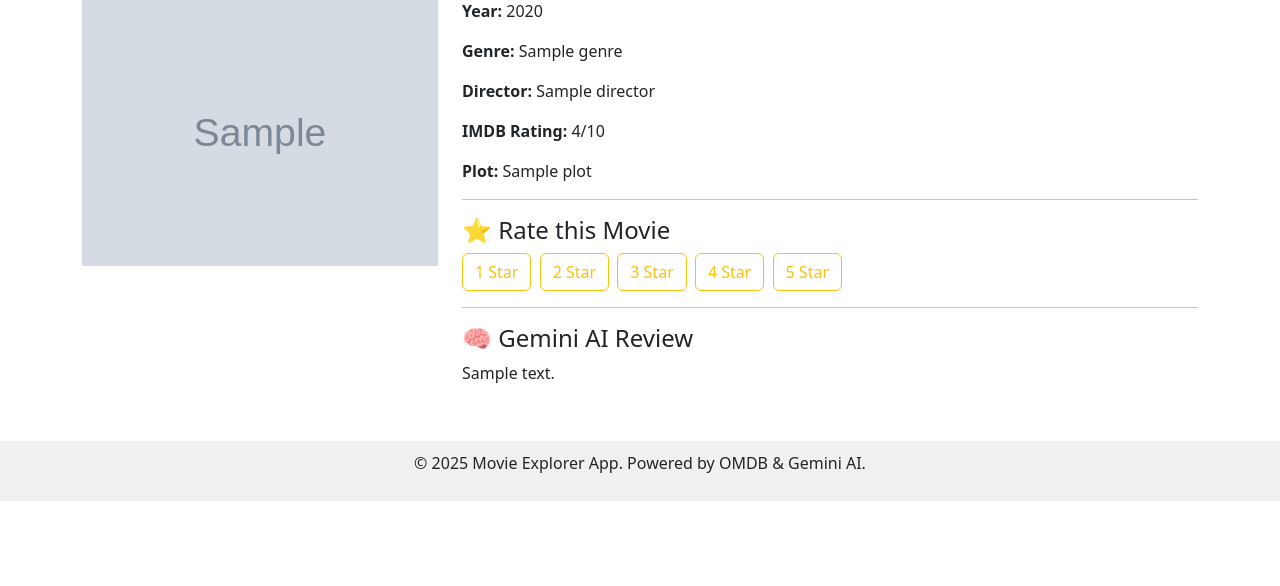
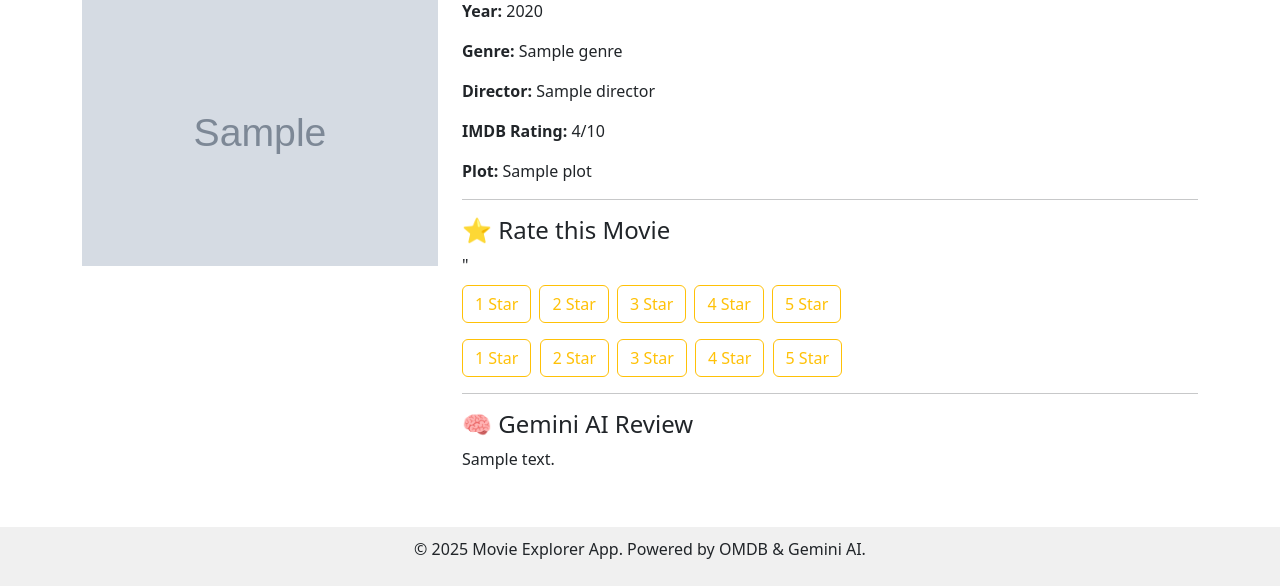
Before and after one commit to pateldhriti/cosc-4806-Project, a PHP site: template app/views/movie/show.php in a window 1280 px wide. Shown: the part 135-721 px from the top of the page. Run offline with PHP 8.4, Linux system fonts and the light colour scheme; the template is opened without the code that fills it: most values are stand-ins (such as "Sample title", 1, 10 or a date in 2020); grey boxes marked "Sample" are stand-in pictures.

Commit message:
update the rating section inside the view

```diff
--- a/app/views/movie/show.php
+++ b/app/views/movie/show.php
@@ -4,8 +4,9 @@
   <h2><?= htmlspecialchars($data['title']) ?></h2>
   <div class= "row mt-3">
   <div class="col-md-4">
-    <img src="<?= $data['movie']['Poster'] ?>" class="img-fluid" alt="Poster">
+  <img src="<?= $data['movie']['Poster'] ?>" class="img-fluid" alt="Poster">
     </div>
+
     <div class="col-md-8">
       <p><strong>Year:</strong> <?= $data['movie']['Year'] ?></p>
       <p><strong>Genre:</strong> <?= $data['movie']['Genre'] ?></p>
@@ -15,6 +16,17 @@
 
       <hr>
       <h4>⭐ Rate this Movie</h4>
+      <form action="/index.php" method="post">
+        <input type="hidden" name="url" value="Movie/saveRating">
+        <input type="hidden" name="title" value="<?= htmlspecialchars($data['title']) ?>">"
+      <div class="d-flex flex-wrap gap-2 mt-2">
+        <?php for ($i = 1; $i <= 5; $i++): ?>
+          <button type="submit" name="rating" value="<?= $i ?>" class="btn btn-outline-warning"><?= $i ?> Star</button>
+        <?php endfor; ?>
+        </div>
+          </form>
+
+
       <?php for ($i = 1; $i <= 5; $i++): ?>
         <a href="/Movie/review/<?= urlencode($data['title']) ?>/<?= $i ?>" class="btn btn-outline-warning me-1"><?= $i ?> Star</a>
       <?php endfor; ?>
```
